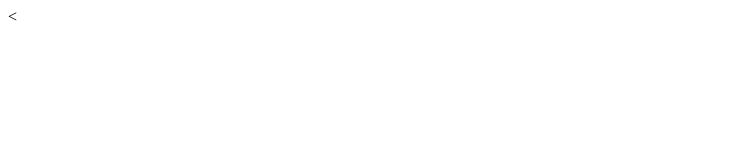
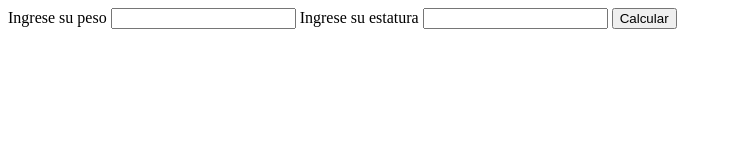
Before and after one commit to mariajho/calculadora-imc, a plain HTML site: page index.html in a window 1280 px wide. Shown: the whole page, without its empty margins (0-732 px from the left). Drawn offline with Linux system fonts and the light colour scheme.

Commit message:
modificado js y html

```diff
--- a/assets/js/main.js
+++ b/assets/js/main.js
@@ -0,0 +1,6 @@
+function imc (valorPeso, valorEstatura){
+        var valorPeso = document.getElementById("peso").value;
+        var valorEstatura = document.getElementById("alto").value;
+        var resultado=((valorPeso / Math.pow(valorEstatura,2)).toFixed(2));
+        alert("Tu IMC es " + resultado );
+    }
--- a/index.html
+++ b/index.html
@@ -1,12 +1,18 @@
-<<!DOCTYPE html>
+<!DOCTYPE html>
 <html lang="en">
 <head>
 	<meta charset="UTF-8">
-	<title>Document</title>
+	<title>Calcula tu IMC</title>
 </head>
 <body>
+	<div>
+        <label for="cosa">Ingrese su peso</label>
+        <input type="text" name="peso" id="peso">
+        <label for="cosa">Ingrese su estatura</label>
+        <input type="text" name="alto" id="alto">
+        <button id="botoncillo" onclick="imc()">Calcular</button>
+    </div>
 
-
-<script type="calculadora-imc/assets/js/main.js"></script>
+<script src="assets/js/main.js"></script>
 </body>
 </html>
```
